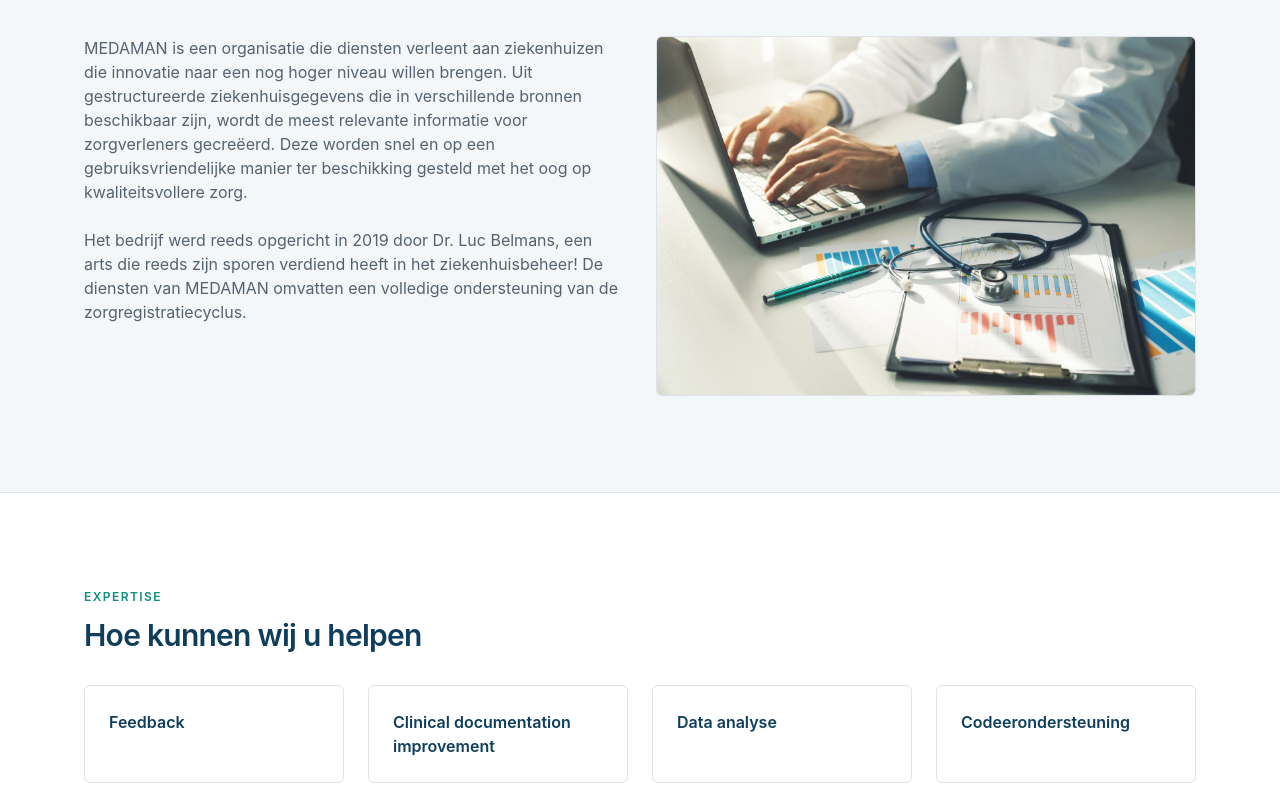
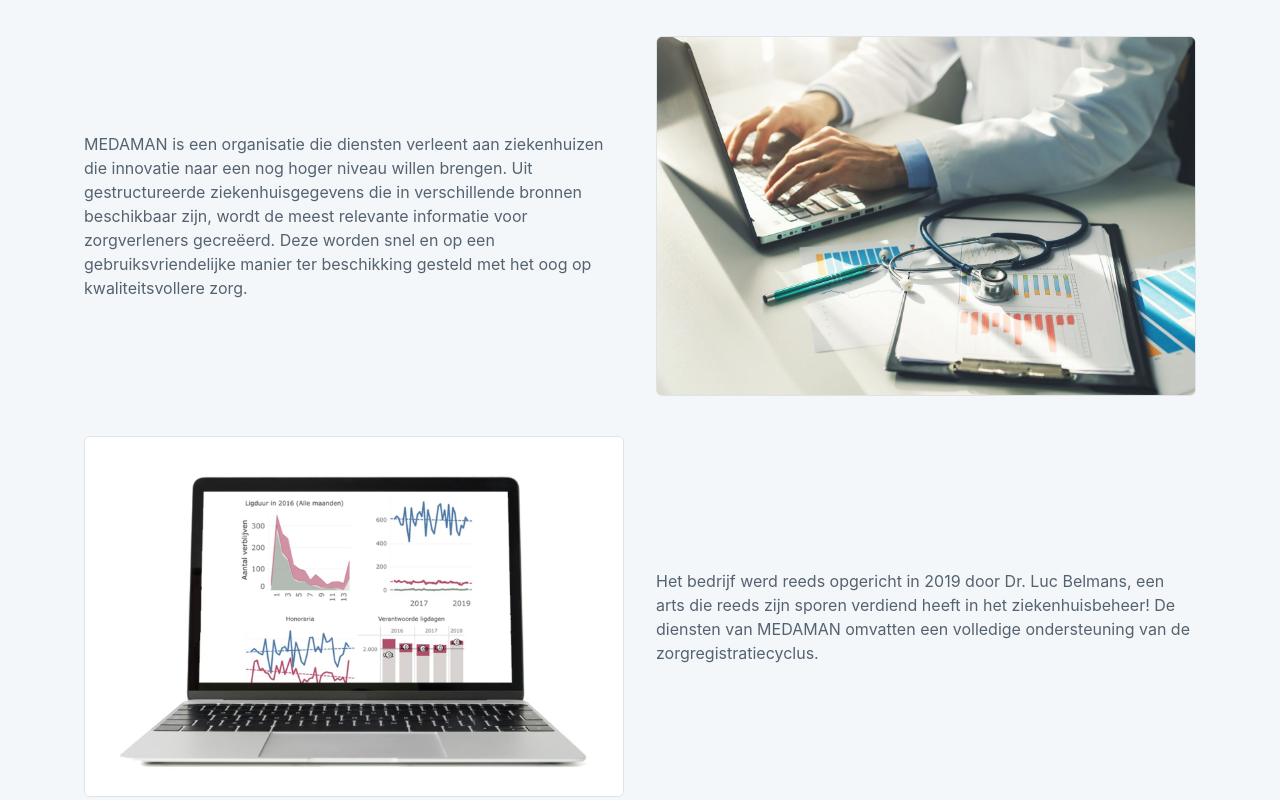
Before and after one commit to lucatmedaman/medaman-website-test, a React (Vite) app: page / in a window 1280 px wide. Shown: the part 800-1600 px from the top of the page. Built offline with nearby package versions, Linux system fonts and the light colour scheme.

Commit message:
Over ons: tweede blok toegevoegd (foto + tweede paragraaf)
- Zigzag-layout zoals live medaman.org: blok 1 tekst-links/foto-rechts,
  blok 2 foto-links/tekst-rechts (dashboard-mockup + 'Het bedrijf werd
  reeds opgericht in 2019...')
- Nieuwe afbeelding: over-ons-dashboard.jpg
- Build geverifieerd

```diff
--- a/src/pages/Home.jsx
+++ b/src/pages/Home.jsx
@@ -42,9 +42,9 @@ export default function Home() {
           <p className="mt-3 text-xl text-gedempt">Wie we zijn en wat we doen</p>
         </div>
 
-        <div className="grid gap-8 lg:grid-cols-2 lg:items-start">
-          <div className="space-y-6 lg:order-1">
-            <p className="text-gedempt">
+        <div className="grid gap-10">
+          <div className="grid gap-8 lg:grid-cols-2 lg:items-center">
+            <p className="text-gedempt lg:order-1">
               MEDAMAN is een organisatie die diensten verleent aan ziekenhuizen die
               innovatie naar een nog hoger niveau willen brengen. Uit gestructureerde
               ziekenhuisgegevens die in verschillende bronnen beschikbaar zijn, wordt de
@@ -52,21 +52,33 @@ export default function Home() {
               en op een gebruiksvriendelijke manier ter beschikking gesteld met het oog
               op kwaliteitsvollere zorg.
             </p>
-            <p className="text-gedempt">
+            <div className="overflow-hidden rounded-md border border-rand lg:order-2">
+              <img
+                src="/images/over-ons-laptop.jpg"
+                alt="Arts typt op een laptop, met rapportages en een stethoscoop op tafel"
+                className="h-full w-full object-cover"
+                width="1600"
+                height="1064"
+              />
+            </div>
+          </div>
+
+          <div className="grid gap-8 lg:grid-cols-2 lg:items-center">
+            <div className="overflow-hidden rounded-md border border-rand lg:order-1">
+              <img
+                src="/images/over-ons-dashboard.jpg"
+                alt="Laptop met een dashboard van ziekenhuisdata-analyses"
+                className="h-full w-full object-cover"
+                width="1600"
+                height="1067"
+              />
+            </div>
+            <p className="text-gedempt lg:order-2">
               Het bedrijf werd reeds opgericht in 2019 door Dr. Luc Belmans, een arts
               die reeds zijn sporen verdiend heeft in het ziekenhuisbeheer! De diensten
               van MEDAMAN omvatten een volledige ondersteuning van de
               zorgregistratiecyclus.
             </p>
-          </div>
-          <div className="overflow-hidden rounded-md border border-rand lg:order-2">
-            <img
-              src="/images/over-ons-laptop.jpg"
-              alt="Arts typt op een laptop, met rapportages en een stethoscoop op tafel"
-              className="h-full w-full object-cover"
-              width="1600"
-              height="1064"
-            />
           </div>
         </div>
       </Sectie>
```
Also changed, not shown: public/images/over-ons-dashboard.jpg (added).
